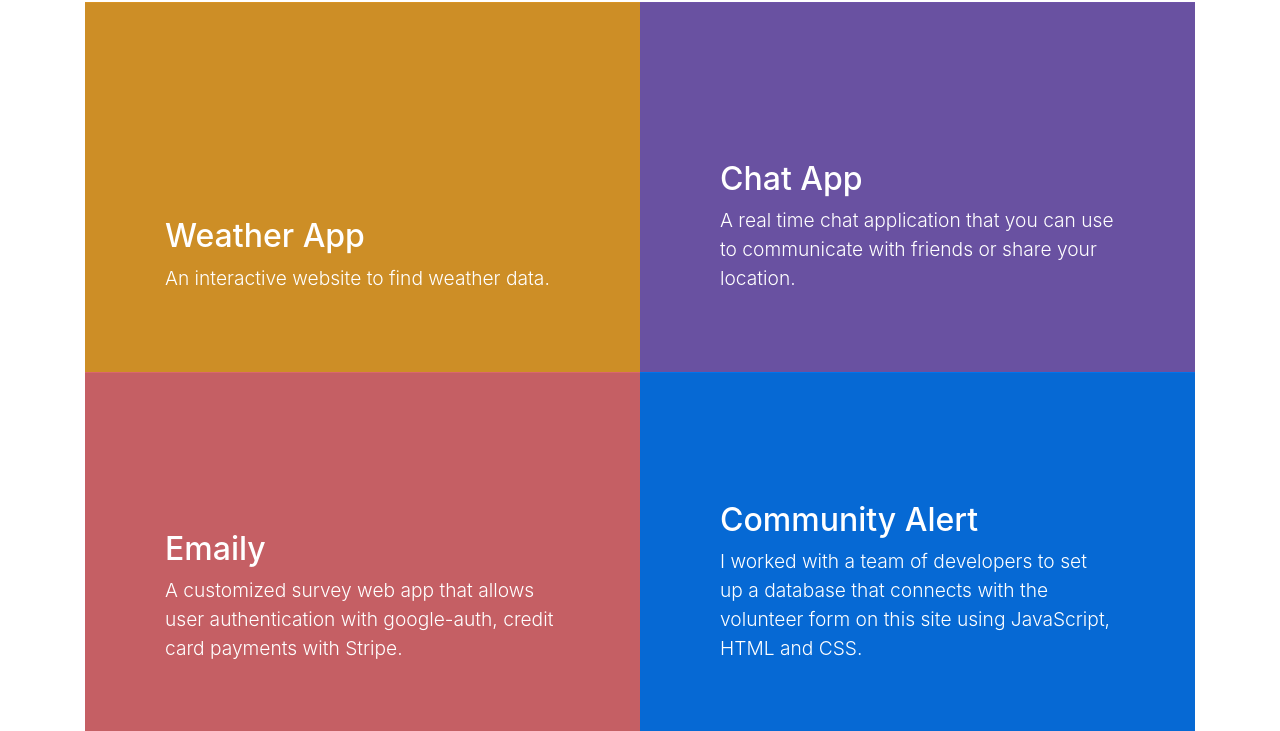
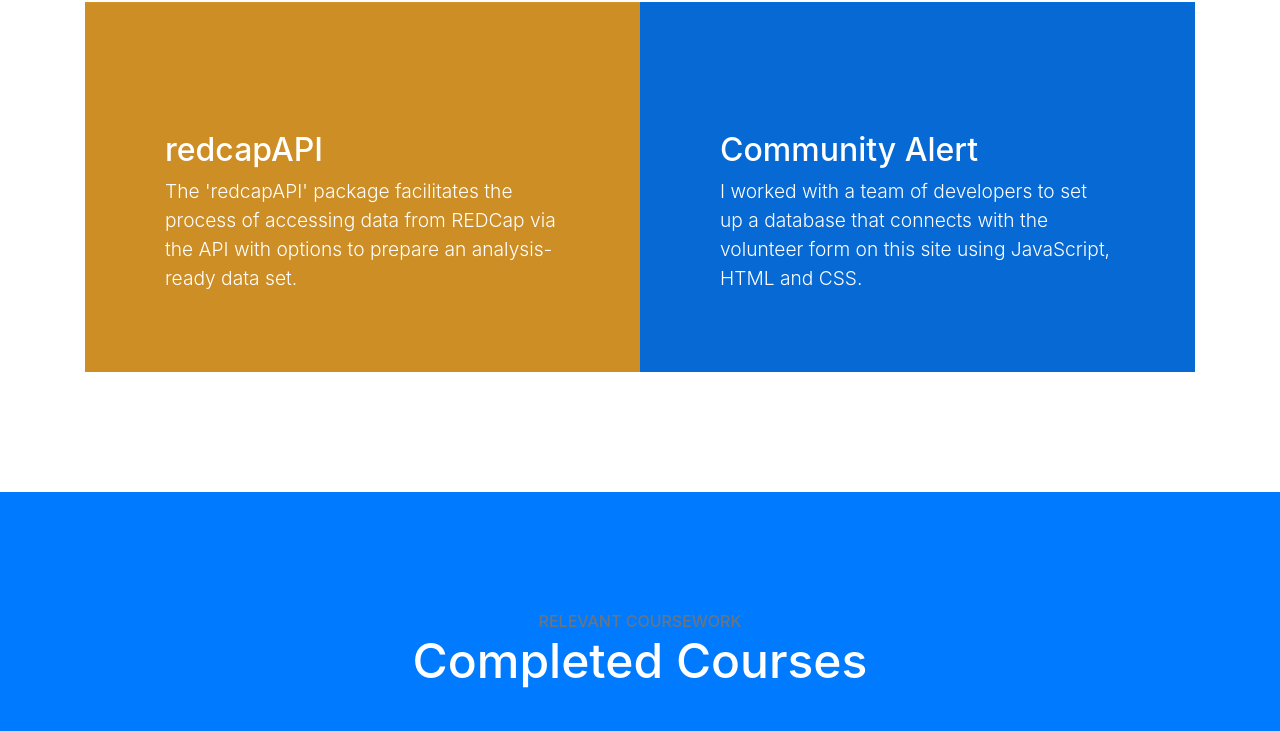
Before and after one commit to smobregon/smobregon.github.io, a website with bundled scripts: page index.html in a window 1280 px wide. Shown: the part 1655-2386 px from the top of the page. Built offline with nearby package versions, Linux system fonts and the light colour scheme.

Commit message:
Update recent projects

```diff
--- a/index.html
+++ b/index.html
@@ -86,7 +86,7 @@
     <header class="masthead d-flex">
       <div class="container text-center my-auto">
         <h1 class="mb-1">Savannah Obregon</h1>
-        <h3 class="mb-5"><em>Web Developer</em></h3>
+        <h3 class="mb-5"><em>Software Developer</em></h3>
         <a class="btn btn-primary btn-xl js-scroll-trigger" href="#about"
           >About Me</a
         >
@@ -138,51 +138,14 @@
             >
               <div class="caption">
                 <div class="caption-content">
-                  <div class="h2">Weather App</div>
+                  <div class="h2">redcapAPI</div>
                   <p class="mb-0">
-                    An interactive website to find weather data.
+                    The 'redcapAPI' package facilitates the process of accessing data from
+                    REDCap via the API with options to prepare an analysis-ready data set.
                   </p>
                 </div>
               </div>
               <img class="img-fluid" src="img/weather_app.png" alt="" />
-            </a>
-          </div>
-          <div class="col-lg-6">
-            <a
-              class="portfolio-item"
-              href="https://obregon-chat-app.herokuapp.com/"
-              rel="noopener"
-              target="_blank"
-            >
-              <div class="caption">
-                <div class="caption-content">
-                  <div class="h2">Chat App</div>
-                  <p class="mb-0">
-                    A real time chat application that you can use to communicate
-                    with friends or share your location.
-                  </p>
-                </div>
-              </div>
-              <img class="img-fluid" src="img/chat_app.png" alt="" />
-            </a>
-          </div>
-          <div class="col-lg-6">
-            <a
-              class="portfolio-item"
-              href="https://mysterious-peak-11085.herokuapp.com/"
-              rel="noopener"
-              target="_blank"
-            >
-              <div class="caption">
-                <div class="caption-content">
-                  <div class="h2">Emaily</div>
-                  <p class="mb-0">
-                    A customized survey web app that allows user authentication
-                    with google-auth, credit card payments with Stripe.
-                  </p>
-                </div>
-              </div>
-              <img class="img-fluid" src="img/emaily_app.png" alt="" />
             </a>
           </div>
           <div class="col-lg-6">
```
